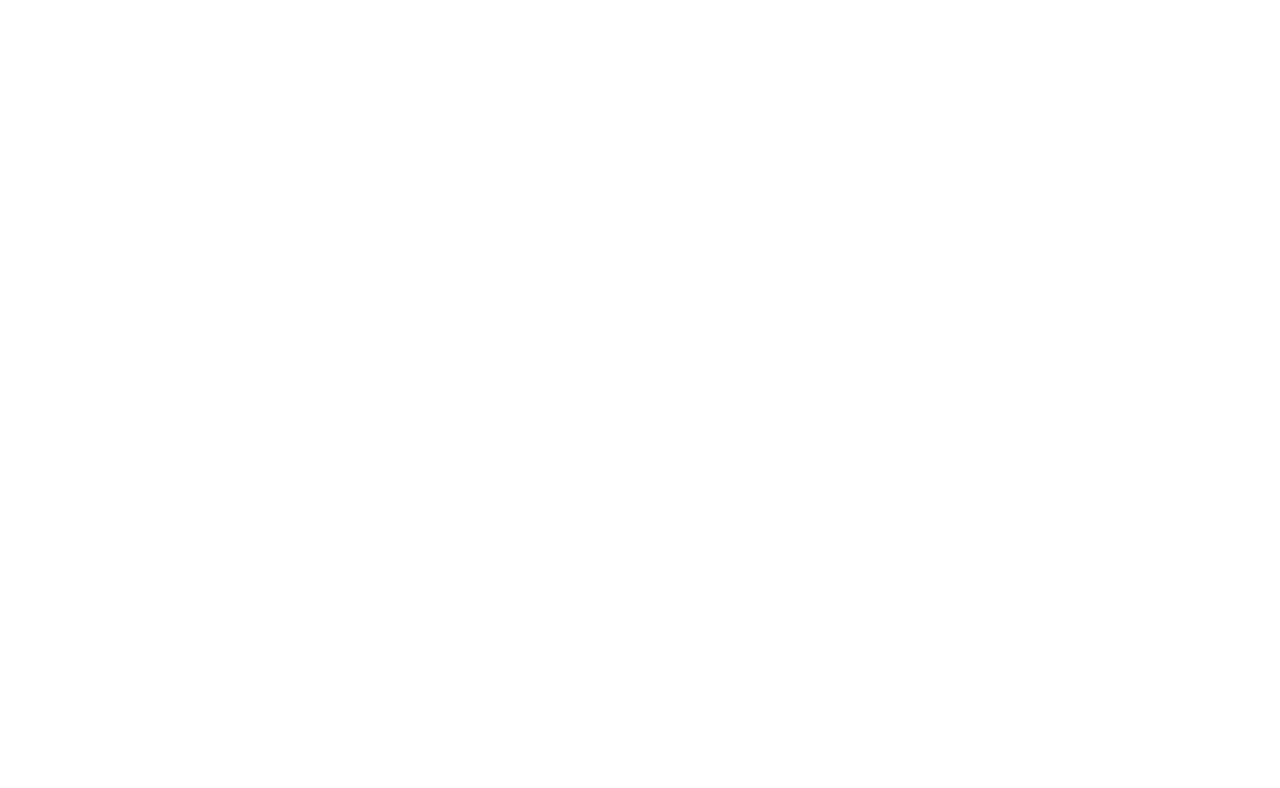
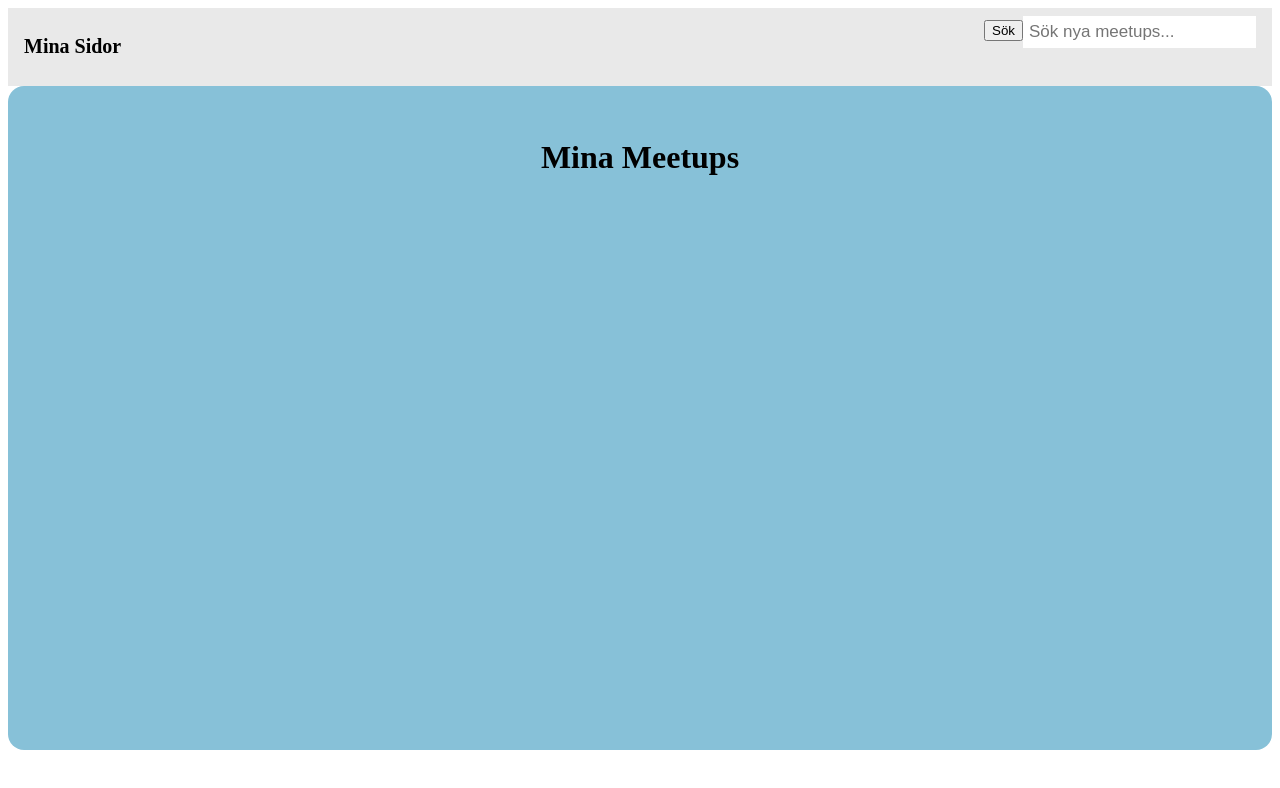
Before and after one commit to GitMicaFri/meetup-fullstack-app, a React (Vite) app in the folder Frontend/: page /portal in a window 1280 px wide. Before the commit this address had no page. Shown: the top 788 px of the page. Built offline with nearby package versions, Linux system fonts and the light colour scheme.

Commit message:
Created meetup
created meetup

```diff
--- a/Frontend/src/App.jsx
+++ b/Frontend/src/App.jsx
@@ -2,15 +2,18 @@
 import { BrowserRouter, Route, Routes } from 'react-router-dom';
 import Form from './components/Form/Form';
 import RegisterForm from "./components/RegisterForm/RegisterForm";
+import Meetup from "./Pages/Meetup/Meetup"
+import Landing from "./Pages/Landing/Landing"
 
 function App() {
 
   return (
     <BrowserRouter>
       <Routes>
-        <Route path="/" element={<Form />}/>
+        <Route path="/" element={<Landing />}/>
         <Route path="/form" element={<Form />}/>
         <Route path="/register" element={<RegisterForm/>}/>
+        <Route path="/portal" element={<Meetup />}/>
       </Routes>
     </BrowserRouter>
   )
--- /dev/null
+++ b/Frontend/src/Pages/Landing/Landing.jsx
@@ -0,0 +1,21 @@
+import Form from "../../components/Form/Form";
+
+
+const Landing = () => {
+
+    return(
+
+        <div className="container">
+
+             <div>
+                <h1 className="title">Fullstack Meetups</h1>
+             </div>
+
+             <Form />
+
+
+        </div>
+    )
+}
+
+export default Landing;
--- /dev/null
+++ b/Frontend/src/Pages/Meetup/Meetup.css
@@ -0,0 +1,52 @@
+.topnav{
+    overflow: hidden;
+    background-color: #e9e9e9;
+}
+.topnav h1 {
+    float: left;
+    display: block;
+    color: black;
+    text-align: center;
+    padding: 14px 16px;
+    text-decoration: none;
+    font-size: 20px;
+}
+
+.topnav a:hover {
+    background-color: #ddd;
+    color: black;
+}
+
+.topnav a.active {
+    background-color: #2196F3;
+    color: white;
+}
+
+.topnav button{
+    float: right;
+    margin-top: 12px;
+
+}
+
+.topnav input[type=text] {
+    float: right;
+    padding: 6px;
+    border: none;
+    margin-top: 8px;
+    margin-right: 16px;
+    font-size: 17px;
+}
+
+
+
+
+.Meetcontainer{
+    background-color: rgb(135, 193, 216);
+    border-radius: 1rem;
+    padding: 2rem 0;
+    height: 600px;
+}
+
+.name{
+    text-align: center;
+}
--- /dev/null
+++ b/Frontend/src/Pages/Meetup/Meetup.jsx
@@ -0,0 +1,29 @@
+import { useNavigate } from "react-router-dom"
+import "./Meetup.css"
+
+const Meetup = () => {
+    const navigate = useNavigate()
+
+
+
+
+        return(
+            <>
+                <div class="topnav">
+                    <h1 className="Rubrik">Mina Sidor</h1>
+                    <input
+                    type="text"
+                    placeholder="Sök nya meetups..."
+                    />
+                    <button type="submit"><i classname="search"></i>Sök</button>
+
+                </div>
+
+                <div className="Meetcontainer">
+                <h1 className="name">Mina Meetups</h1>
+                </div>
+            </>
+        )
+}
+
+export default Meetup;
--- a/Frontend/src/components/Form/Form.jsx
+++ b/Frontend/src/components/Form/Form.jsx
@@ -9,10 +9,6 @@
   }
 
   return (
-    <div className="container">
-      <div>
-        <h1 className="title">Fullstack Meetups!!!</h1>
-      </div>
 
       <section className="section">
         <h2 className="subtitle">Logga in</h2>
@@ -32,7 +28,6 @@
           <button className="button">Logga in</button>
         </div>
       </section>
-    </div>
   )
 }
 
```
